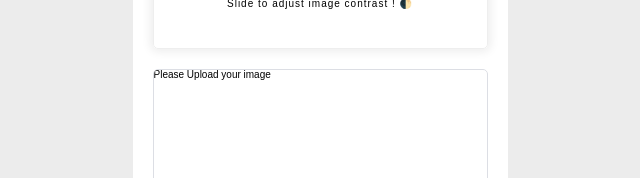
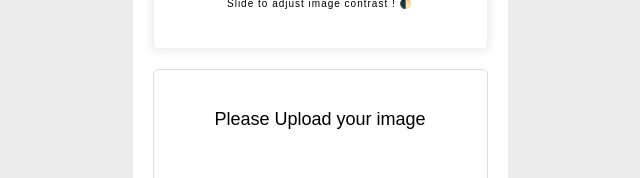
Before and after one commit to IanWei/brightness-contrast-vue, a Vue app: page / in a window 1280 px wide. Shown: the part 514-692 px from the top of the page, without its empty margins (320-960 px from the left). Built offline with nearby package versions, Linux system fonts and the light colour scheme.

Commit message:
Styling notice message

```diff
--- a/src/components/UploadImage.vue
+++ b/src/components/UploadImage.vue
@@ -1,7 +1,7 @@
 <template>
     <div class="container">
         <div class="container__image">
-            <p v-if="!hasImage">Please Upload your image</p>
+            <p v-if="!hasImage" class="notice">Please Upload your image</p>
             <div class="canvas">
                 <canvas id="canvas"  width="333" height="210"></canvas>
             </div>
@@ -88,6 +88,12 @@
         overflow: hidden;
     }
 
+    .notice {
+        text-align: center;
+        padding-top: 4rem;
+        font-size: 1.8rem;
+    }
+
     .canvas {
         width: 100%;
     }
```
